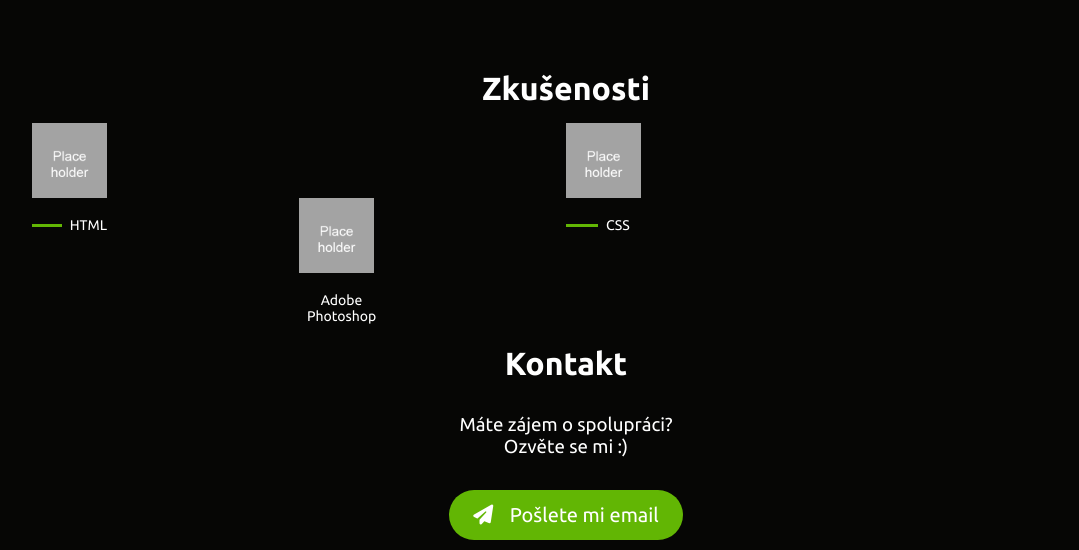
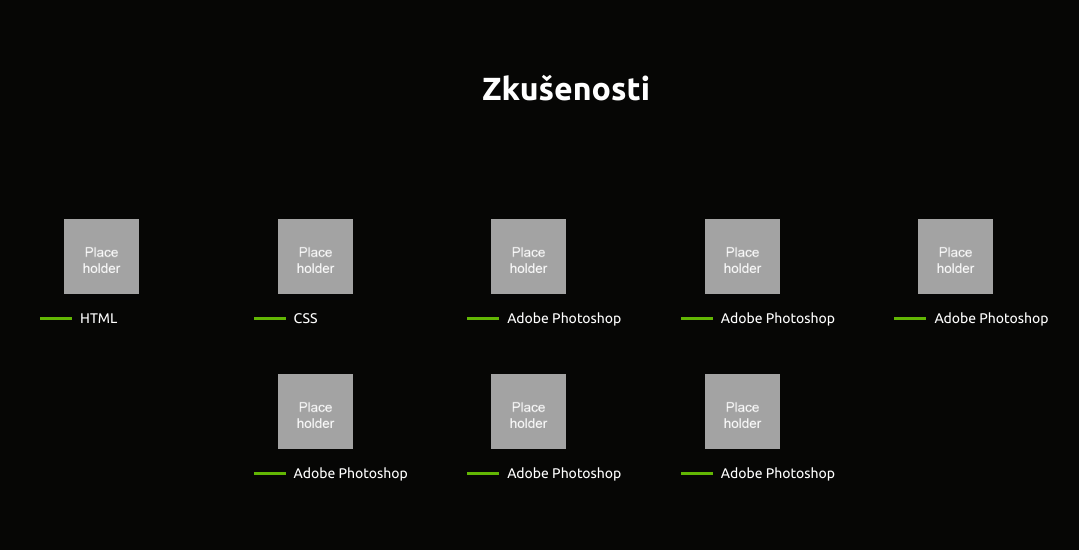
Before and after one commit to KaweiCZ/Portfolio, a website: page index.html in a window 1280 px wide. Shown: the part 1520-2070 px from the top of the page, without its empty margins (74-1153 px from the left). Drawn offline with Linux system fonts and the light colour scheme.

Commit message:
Fix icons

```diff
--- a/index.html
+++ b/index.html
@@ -110,19 +110,6 @@
           Web přinášející informace o novém intraorálním skeneru Aidite.
         </p>
       </div>
-      <!--
-      <div>
-         <a href="#"></a>
-         <p></p>
-       </div>
-       <div>
-         <a href="#"></a>
-         <p></p>
-       </div>
-       <div>
-         <a href="#"></a>
-         <p></p>
-       </div>-->
     </section>
 
     <section id="experiencies" class="experiencies">
@@ -135,8 +122,8 @@
               src="/images/placeholder.png"
               alt=""
             />
-            <span class="experiencies__icon-text">HTML</span>
           </div>
+          <span class="experiencies__icon-text">HTML</span>
         </div>
         <div class="experiencies__icon">
           <div class="experiencies__icon-wrapper">
@@ -145,8 +132,8 @@
               src="/images/placeholder.png"
               alt=""
             />
-            <span class="experiencies__icon-text">CSS</span>
           </div>
+          <span class="experiencies__icon-text">CSS</span>
         </div>
         <div class="experiencies__icon">
           <div class="experiencies__icon-wrapper">
@@ -155,8 +142,58 @@
               src="/images/placeholder.png"
               alt=""
             />
-            <span class="experiencies__icon-text">Adobe Photoshop</span>
           </div>
+          <span class="experiencies__icon-text">Adobe Photoshop</span>
+        </div>
+        <div class="experiencies__icon">
+          <div class="experiencies__icon-wrapper">
+            <img
+              class="experiencies__icon-img"
+              src="/images/placeholder.png"
+              alt=""
+            />
+          </div>
+          <span class="experiencies__icon-text">Adobe Photoshop</span>
+        </div>
+        <div class="experiencies__icon">
+          <div class="experiencies__icon-wrapper">
+            <img
+              class="experiencies__icon-img"
+              src="/images/placeholder.png"
+              alt=""
+            />
+          </div>
+          <span class="experiencies__icon-text">Adobe Photoshop</span>
+        </div>
+        <div class="experiencies__icon">
+          <div class="experiencies__icon-wrapper">
+            <img
+              class="experiencies__icon-img"
+              src="/images/placeholder.png"
+              alt=""
+            />
+          </div>
+          <span class="experiencies__icon-text">Adobe Photoshop</span>
+        </div>
+        <div class="experiencies__icon">
+          <div class="experiencies__icon-wrapper">
+            <img
+              class="experiencies__icon-img"
+              src="/images/placeholder.png"
+              alt=""
+            />
+          </div>
+          <span class="experiencies__icon-text">Adobe Photoshop</span>
+        </div>
+        <div class="experiencies__icon">
+          <div class="experiencies__icon-wrapper">
+            <img
+              class="experiencies__icon-img"
+              src="/images/placeholder.png"
+              alt=""
+            />
+          </div>
+          <span class="experiencies__icon-text">Adobe Photoshop</span>
         </div>
       </div>
     </section>
--- a/styles.scss
+++ b/styles.scss
@@ -2,6 +2,7 @@
 
 $NavLinks: #ffffff;
 $Desktop: 992px;
+$Tablet: 768px;
 $HeroText: #ffffff;
 $Buttons: #62b604;
 $ButtonText: #000000;
@@ -333,29 +334,40 @@
     margin-bottom: 1rem;
     color: $HeroText;
   }
-  &__text {
-    @media screen and(min-width:$Desktop) {
-      width: 50%;
-      margin: 0 auto;
-    }
-  }
 
   &__icons-wrapper {
     display: flex;
     flex-direction: row;
     flex-wrap: wrap;
-    justify-content: space-evenly;
+    justify-content: center;
     width: 100%;
+    column-gap: 1rem;
+    row-gap: 3rem;
+    margin-top: 3rem;
+
+    @media screen and(min-width:$Desktop) {
+      margin-top: 6rem;
+    }
   }
   &__icon {
     color: $HeroText;
-    display: flex;
+    display: inline-flex;
     flex-direction: column;
-    width: 50%;
+    align-items: flex-start;
+    flex: 0 0 calc(50% - 1rem);
+
+    @media screen and(min-width:556px) {
+      flex: 0 0 calc(calc(100% / 3) - 1rem);
+    }
+
+    @media screen and(min-width:$Tablet) {
+      flex: 0 0 calc(20% - 1rem);
+    }
   }
   &__icon-wrapper {
     width: 75px;
     height: 75px;
+    margin-left: 1.5rem;
   }
   &__icon-img {
     width: 100%;
@@ -367,6 +379,7 @@
     font-size: 0.875rem;
     display: flex;
     align-items: center;
+    text-align: left;
     &::before {
       content: "";
       display: inline-block;
```
Also changed, not shown: styles.css, 1 other file.
